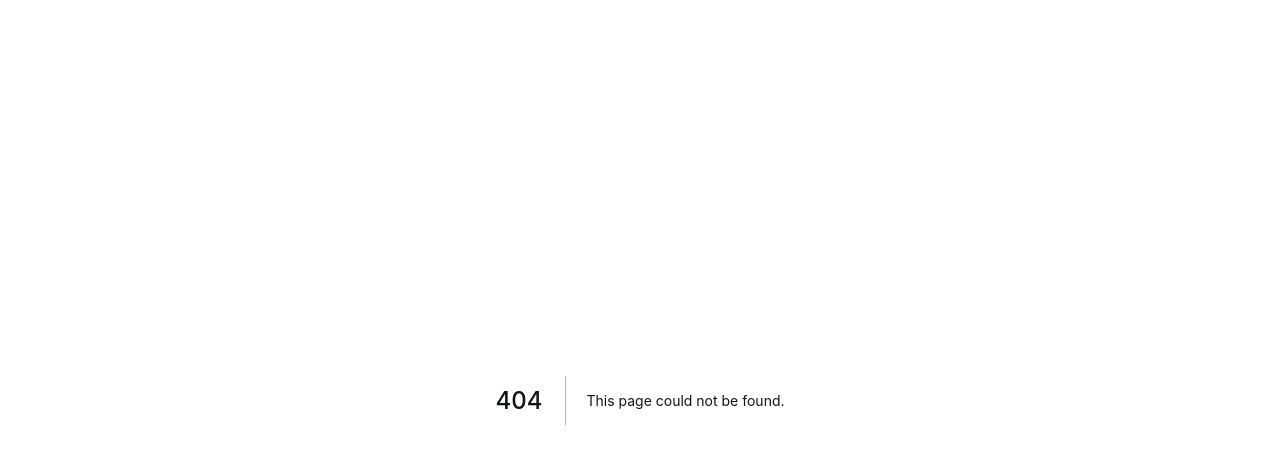
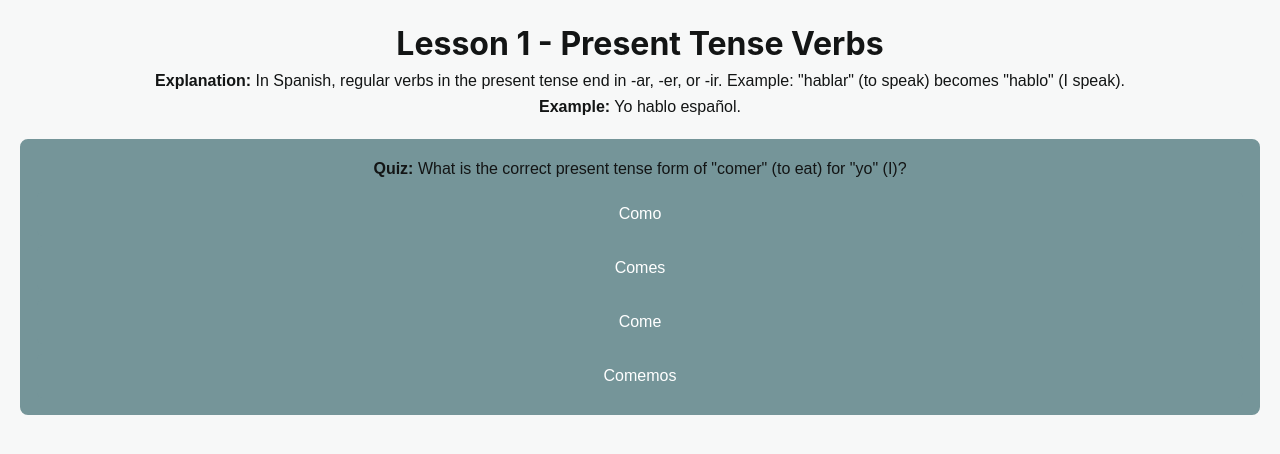
Before and after one commit to Ivana-moral/MindMap, a Next.js app: page /lesson/1/grammar in a window 1280 px wide. Before the commit this address had no page. Shown: the top 454 px of the page. Built offline with nearby package versions, Linux system fonts and the light colour scheme.

Commit message:
Grammar practice page initial code complete

```diff
--- /dev/null
+++ b/src/app/lesson/[id]/grammar/page.js
@@ -0,0 +1,81 @@
+'use client';
+
+import { useParams } from 'next/navigation';
+import { useState } from 'react';
+import styles from './page.module.css';
+
+export default function GrammarPage() {
+    const { id } = useParams();
+    const [selectedAnswer, setSelectedAnswer] = useState(null);
+    const [showResult, setShowResult] = useState(false);
+
+    // Example grammar data (Replace with API call later)
+    const grammarData = {
+        1: {
+            topic: 'Present Tense Verbs',
+            explanation: 'In Spanish, regular verbs in the present tense end in -ar, -er, or -ir. Example: "hablar" (to speak) becomes "hablo" (I speak).',
+            exampleSentence: 'Yo hablo español.',
+            quizQuestion: 'What is the correct present tense form of "comer" (to eat) for "yo" (I)?',
+            options: ['Como', 'Comes', 'Come', 'Comemos'],
+            correctAnswer: 'Como',
+        }
+        ,
+        2: {
+            topic: 'Definite and Indefinite Articles',
+            explanation: 'In Spanish, "el" and "la" are definite articles (the), while "un" and "una" are indefinite articles (a/an).',
+            exampleSentence: 'El gato es negro. (The cat is black.)',
+            quizQuestion: 'Which article is correct for "libro" (book)?',
+            options: ['El', 'La', 'Un', 'Una'],
+            correctAnswer: 'El',
+        },
+        // Add more lessons here...
+    };
+
+    //When no grammer practice is not available for a lesson
+    const grammarLesson = grammarData[id] || {
+        topic: 'No Grammar Lesson Found',
+        explanation: 'No content available.',
+        exampleSentence: '',
+        quizQuestion: '',
+        options: [],
+        correctAnswer: '',
+    };
+
+    // Function to handle answer selection
+    const handleAnswerSelect = (answer) => {
+        setSelectedAnswer(answer);
+        setShowResult(true);
+    };
+
+    return (
+        <div className={styles.grammarContainer}>
+            <h1>Lesson {id} - {grammarLesson.topic}</h1>
+            <p><strong>Explanation:</strong> {grammarLesson.explanation}</p>
+            <p><strong>Example:</strong> {grammarLesson.exampleSentence}</p>
+
+            {/* Quiz Section */}
+            <div className={styles.quizContainer}>
+                <p><strong>Quiz:</strong> {grammarLesson.quizQuestion}</p>
+                <div className={styles.optionsContainer}>
+                    {grammarLesson.options.map((option, index) => (
+                        <button
+                            key={index}
+                            className={`${styles.optionButton} ${showResult && option === grammarLesson.correctAnswer ? styles.correct : ''} ${showResult && option !== grammarLesson.correctAnswer && option === selectedAnswer ? styles.incorrect : ''}`}
+                            onClick={() => handleAnswerSelect(option)}
+                            disabled={showResult} // Prevents multiple selections
+                        >
+                            {option}
+                        </button>
+                    ))}
+                </div>
+
+                {/* Show Result */}
+                {showResult && (
+                    <p className={selectedAnswer === grammarLesson.correctAnswer ? styles.correctText : styles.incorrectText}>
+                        {selectedAnswer === grammarLesson.correctAnswer ? ' Correct!' : ' Incorrect! The correct answer is: ' + grammarLesson.correctAnswer}
+                    </p>
+                )}
+            </div>
+        </div>
+    );
+}
--- /dev/null
+++ b/src/app/lesson/[id]/grammar/page.module.css
@@ -0,0 +1,55 @@
+.grammarContainer {
+    text-align: center;
+    padding: 20px;
+}
+
+.quizContainer {
+    margin-top: 20px;
+    padding: 15px;
+    border: 2px solid var(--primary);
+    border-radius: 8px;
+    background-color: var(--primary);
+}
+
+.optionsContainer {
+    display: flex;
+    flex-direction: column;
+    gap: 10px;
+    margin-top: 10px;
+}
+
+.optionButton {
+    padding: 10px;
+    font-size: 16px;
+    cursor: pointer;
+    border: none;
+    border-radius: 5px;
+    background-color: var(--primary);
+    color: white;
+}
+
+.optionButton:hover {
+    background-color: #0056b3;
+}
+
+/* Correct answer styling */
+.correct {
+    background-color: #28a745 !important;
+}
+
+/* Incorrect answer styling */
+.incorrect {
+    background-color: #dc3545 !important;
+}
+
+.correctText {
+    color: #28a745;
+    font-weight: bold;
+    margin-top: 10px;
+}
+
+.incorrectText {
+    color: #dc3545;
+    font-weight: bold;
+    margin-top: 10px;
+}
```
Also changed, not shown: src/app/lesson/[id]/quiz/page.js (added), src/app/lesson/[id]/quiz/page.module.css (added).
